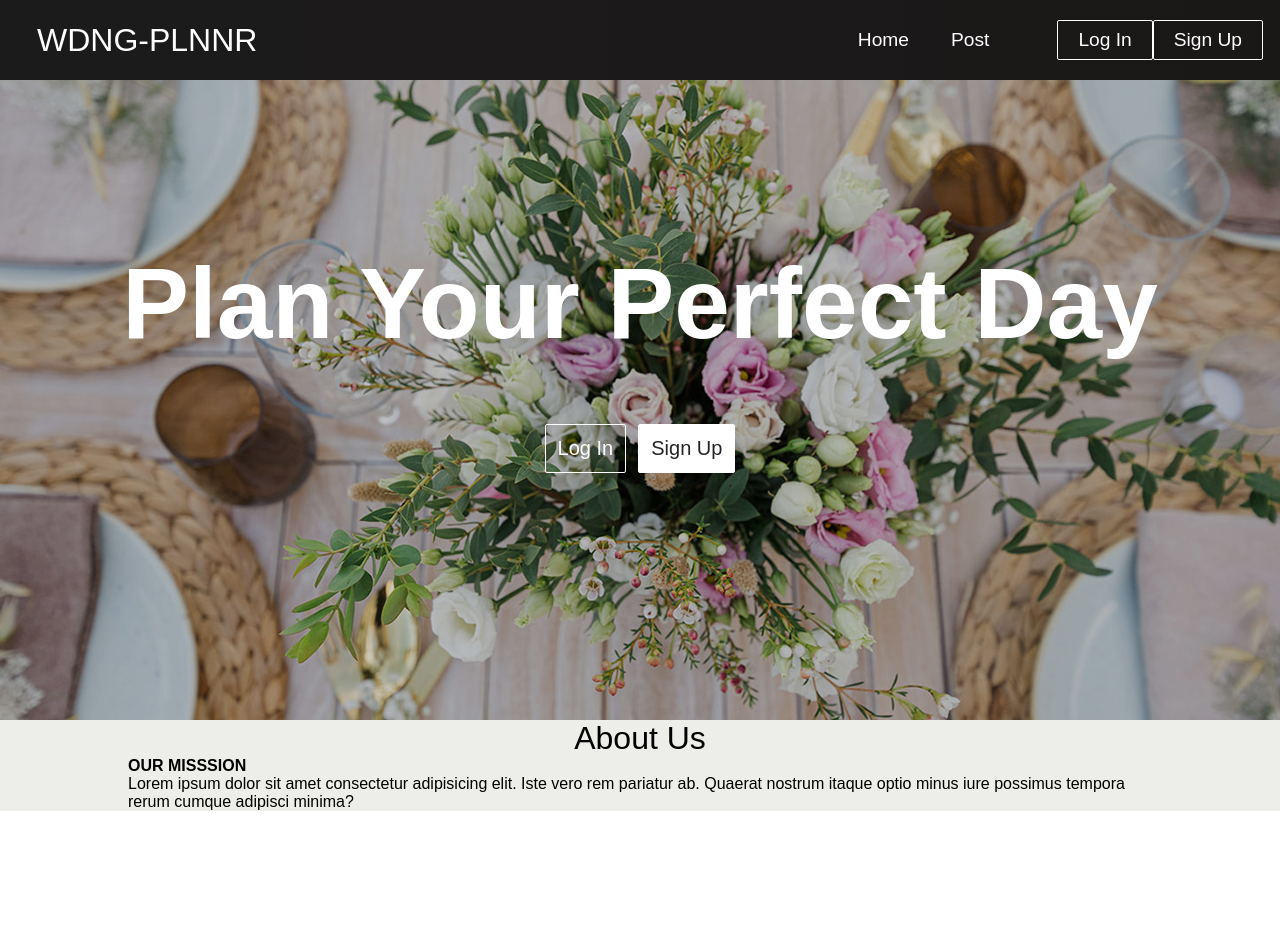
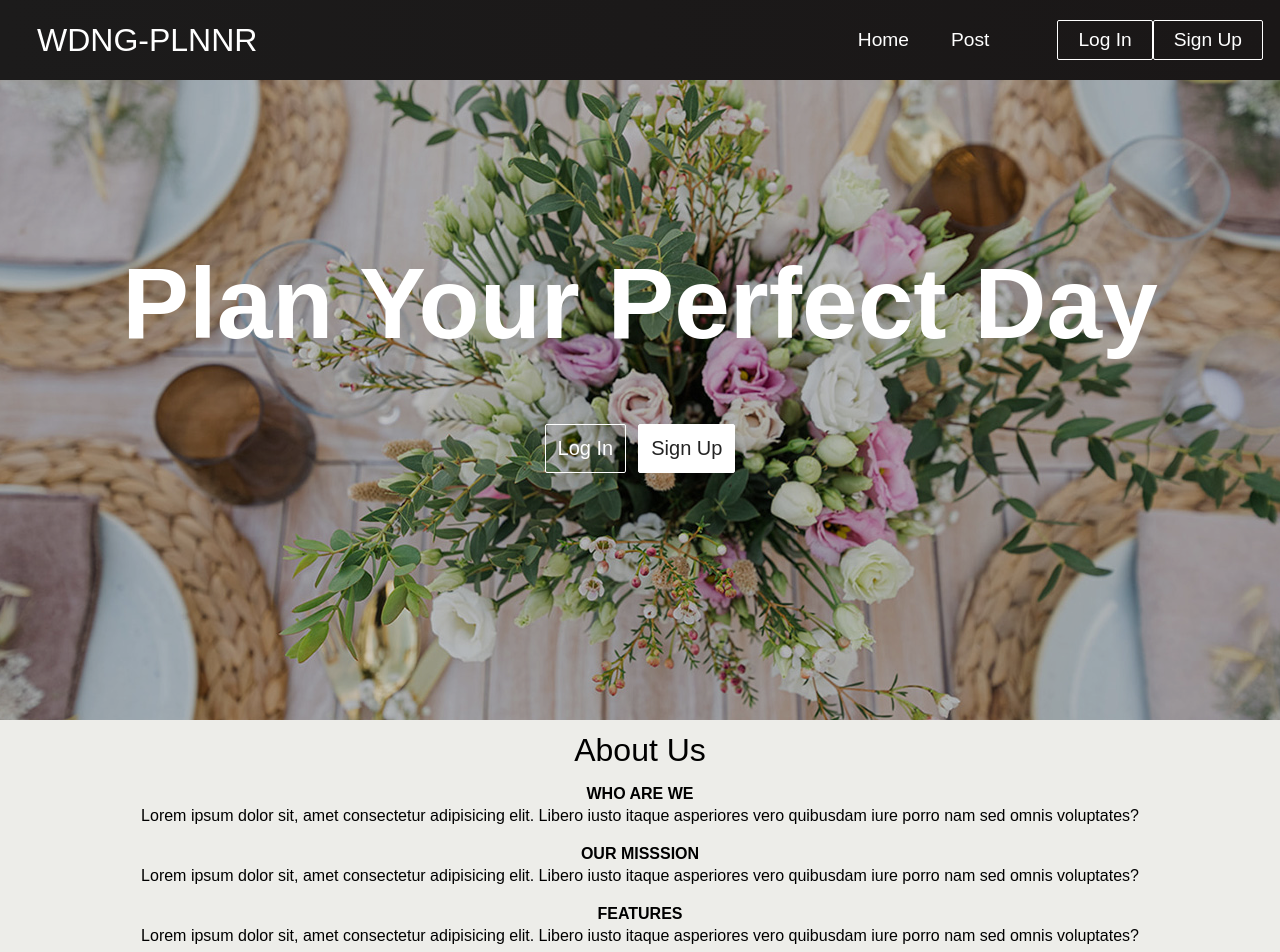
Before and after one commit to wedding-plnr/plnr-ui, a React (Create React App) app: page / in a window 1280 px wide. Shown: the top 952 px of the page. Before the commit the page ends 811 px from the top, so only its background shows below. Built offline with nearby package versions, Linux system fonts and the light colour scheme.

Commit message:
finished about us

```diff
--- a/src/components/About.jsx
+++ b/src/components/About.jsx
@@ -7,10 +7,22 @@ function About() {
     <div className="AboutUsBlock">
         <h3>About Us</h3>
         <div className="infoBlock">
-          <h2 className="OurMission">
-            <p>OUR MISSSION</p>
-            <div>Lorem ipsum dolor sit amet consectetur adipisicing elit. Iste vero rem pariatur ab. Quaerat nostrum itaque optio minus iure possimus tempora rerum cumque adipisci minima?</div>
-          </h2>
+          <section className="WhoRwe">
+            <h2>WHO ARE WE</h2>
+            <p>Lorem ipsum dolor sit, amet consectetur adipisicing elit. Libero iusto itaque asperiores vero quibusdam iure porro nam sed omnis voluptates?</p>
+          </section>
+          <section className="OurMission">
+            <h2>OUR MISSSION</h2>
+            <p>Lorem ipsum dolor sit, amet consectetur adipisicing elit. Libero iusto itaque asperiores vero quibusdam iure porro nam sed omnis voluptates?</p>
+        </section>
+        <section className="Features">
+            <h2>FEATURES</h2>
+            <p>Lorem ipsum dolor sit, amet consectetur adipisicing elit. Libero iusto itaque asperiores vero quibusdam iure porro nam sed omnis voluptates?</p>
+        </section>
+        <section className="Packs">
+            <h2>PACKAGES</h2>
+            <p>Lorem ipsum dolor sit, amet consectetur adipisicing elit. Libero iusto itaque asperiores vero quibusdam iure porro nam sed omnis voluptates?</p>
+          </section>
         </div>
     </div>
   );
--- a/src/components/css/About.css
+++ b/src/components/css/About.css
@@ -15,7 +15,24 @@
         max-width: 80%;
         background-color: #EDEDE9;
       }
-      p {
-        font-weight: bolder;
+      h3 {
+        padding-top: 12px;
+        padding-bottom: 12px;
+      }
+      h2 {
+        font-weight: bold;
+        padding-top: 4px ;
+        padding-bottom: 4px ;
+      }
+      section>h2,
+      section>p
+      {
+        display: flex;
+        text-align: center;
+        justify-content: center ;
+        /* color:red */
+      }
+      section>p{
+        padding-bottom: 16px;
       }
   }
```
